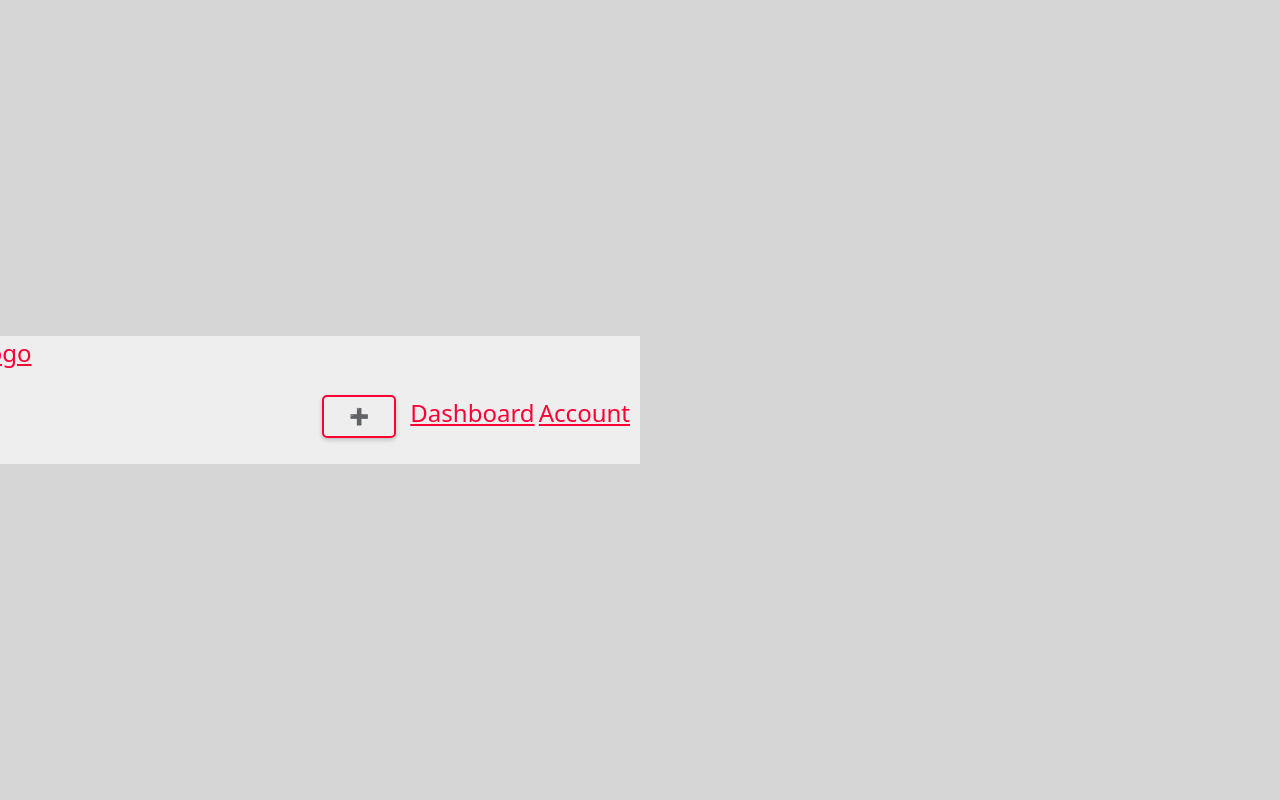
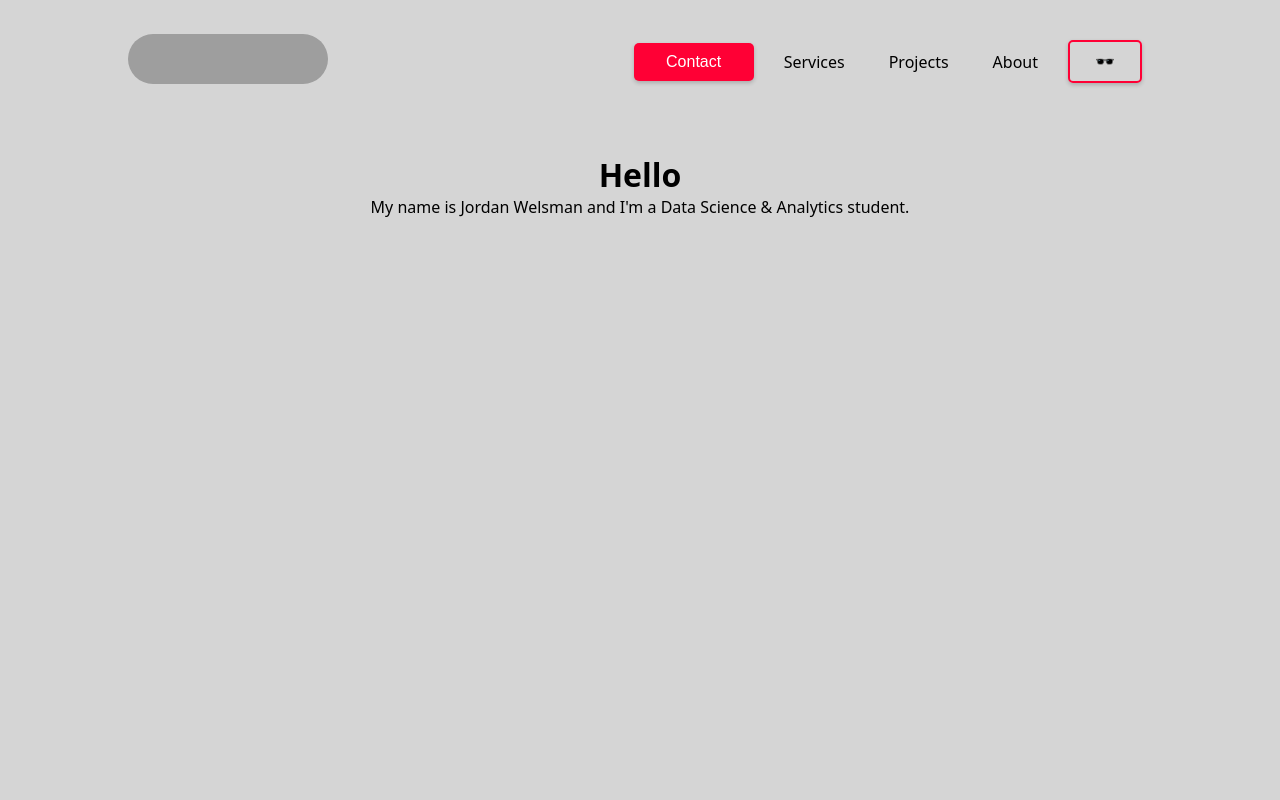
Before and after one commit to JordanWelsman/BU_WebProgramming, a PHP site: page /dashboard.php in a window 1280 px wide. Run offline with PHP 8.4, Linux system fonts and the light colour scheme; grey boxes are pictures that could not be loaded.

Commit message:
Made a lot of changes ot the dashboard and split CSS files into manageable chunks.

```diff
--- /dev/null
+++ b/css/button.css
@@ -0,0 +1,58 @@
+button {
+    min-width: 120px;
+    border-radius: 5px;
+    font-size: 1rem;
+    box-shadow: 0 2px 4px rgba(0, 0, 0, 0.2);
+    padding: 10px 25px;
+    margin: 10px;
+    cursor: pointer;
+    /* animation */
+    position: relative;
+    top: 0;
+    transition: top ease 0.5s;
+}
+
+button:hover {
+    /* animation */
+    top: -5px;
+}
+
+.button--primary {
+    background-color: var(--accent--red);
+    border: 0;
+    color: white;
+}
+
+.button--secondary {
+    background-color: var(--transparent);
+    border: 2px solid var(--accent--red);
+    color: var(--accent--red);
+}
+
+.button--small {
+    min-width: 0px;
+}
+
+.logo {
+    /* animation */
+    position: relative;
+    top: 0;
+    transition: top ease 0.5s;
+}
+
+.logo:hover {
+    /* animation */
+    top: -5px;
+}
+
+li a {
+    /* animation */
+    position: relative;
+    top: 0;
+    transition: top ease 0.5s;
+}
+
+li a:hover {
+    /* animation */
+    top: -5px;
+}
--- /dev/null
+++ b/css/color.css
@@ -0,0 +1,16 @@
+/* Site Colours */
+:root {
+    --light--background: #D5D5D5;
+    --dark--background: #404045;
+    --light--back: #EEE;
+    --light--col: #000;
+    --dark--back: #333;
+    --dark--col: #EEE;
+    --accent--red: #FF0035;
+    --transparent: rgba(0, 0, 0, 0);
+}
+
+/* Site Values */
+:root {
+    --wrapper_value: 10%;
+}
--- a/css/dashboard.css
+++ b/css/dashboard.css
@@ -1,39 +1,64 @@
-/* Elements */
-body {
-    align-content: initial;
+* {
+    box-sizing: 0;
+    margin: 0;
+    padding: 0;
+    background-color: var(--light--background);
 }
 
-nav {
-    display: flex;
-    width: 100vw;
-    background-color: var(--light--back);
+li, a {
+    font-family: system-ui;
+    font-weight: 500;
+    font-size: 16px;
+    color: var(--light--col);
+    text-decoration: none;
 }
 
-nav a {
-    justify-self: start;
+header {
+    display: flex;
+    justify-content: end;
+    align-items: center;
+    padding: 30px var(--wrapper_value);
 }
 
-nav ul {
-    justify-self: end;
+.logo {
+    cursor: pointer;
+    margin-right: auto;
 }
 
-ul li {
-    display: inline-block;
+.logo img {
+    border-radius: 50px;
 }
 
-a {
-    font-size: 1.5em;
+.nav__links {
+    list-style: none;
+}
+
+.nav__links li {
+    display: inline-block;
+    padding: 0px 20px;
+}
+
+.nav__links li a {
+    transition: all 0.3s ease 0s;
+}
+
+.nav__links li a:hover {
     color: var(--accent--red);
 }
 
-/* Classes */
-.wrapper {
-    margin-left: auto;
-    margin-right: auto;
-    max-width: 1200px;
-    min-width: 750px;
-    padding-left: 10px;
-    padding-right: 10px;
+button {
+    margin: 0 20px;
 }
 
-/* IDs */
+.page__content {
+    max-height: 100vh;
+    padding: 30px var(--wrapper_value);
+    display: flex;
+    flex-direction: column;
+}
+
+h1, h2, h3, h4, h5, h6, p {
+    color: var(--light--col);
+    font-family: system-ui;
+    margin: 0 auto;
+}
--- a/css/main.css
+++ b/css/main.css
@@ -1,15 +1,3 @@
-/* Site Colours */
-:root {
-    --light--background: #D5D5D5;
-    --dark--background: #404045;
-    --light--back: #EEE;
-    --light--col: #000;
-    --dark--back: #333;
-    --dark--col: #EEE;
-    --accent--red: #FF0035;
-    --transparent: rgba(0, 0, 0, 0)
-}
-
 /* Elements */
 body {
     width: 100vw;
@@ -20,25 +8,6 @@ body {
     justify-content: center;
     align-items: center;
     flex-wrap: nowrap;
-}
-
-button {
-    min-width: 120px;
-    border-radius: 5px;
-    font-size: 1rem;
-    box-shadow: 0 2px 4px rgba(0, 0, 0, 0.2);
-    padding: 10px 25px;
-    margin: 10px;
-    cursor: pointer;
-    /* animation */
-    position: relative;
-    top: 0;
-    transition: top ease 0.5s;
-}
-
-button:hover {
-    /* animation */
-    top: -5px;
 }
 
 .background--light {
@@ -81,20 +50,4 @@ button:hover {
     justify-content: center;
 }
 
-.button--primary {
-    background-color: var(--accent--red);
-    border: 0;
-    color: white;
-}
-
-.button--secondary {
-    background-color: var(--transparent);
-    border: 2px solid var(--accent--red);
-    color: var(--accent--red);
-}
-
-.button--small {
-    min-width: 0px;
-}
-
 /* IDs */
--- a/dashboard.php
+++ b/dashboard.php
@@ -4,30 +4,31 @@
     <meta charset="UTF-8">
     <meta http-equiv="X-UA-Compatible" content="IE=edge">
     <meta name="viewport" content="width=device-width, initial-scale=1.0">
-    <link rel="stylesheet" href="css/main.css">
+    <link rel="stylesheet" href="css/color.css">
     <link rel="stylesheet" href="css/dashboard.css">
+    <link rel="stylesheet" href="css/button.css">
     <link rel="shortcut icon" type="image/x-icon" href="ico/favicon.ico"/>
     <title>POSTS | Dashboard</title>
 </head>
 <body class="background--light" id="pageBody">
-    <nav>
-        <div class="wrapper">
-            <a href="../index.php"><img src="../ico/favicon-32x32.png" alt="POSTS Logo"></a>
-            <ul>
-                <button class="button--secondary button--small">➕</button>
-                <li><a href="dashboard.php">Dashboard</a></li>
-                <li><a href="account.php">Account</a></li>
+    <header>
+        <a class="logo" href="index.php"><img src="https://picsum.photos/200/50" alt="Site Logo"></a>
+        <a class="cta" href="#"><button class="button button--primary">Contact</button></a>
+        <nav>
+            <ul class="nav__links">
+                <li><a href="#">Services</a></li>
+                <li><a href="#">Projects</a></li>
+                <li><a href="#">About</a></li>
             </ul>
-        </div>
-    </nav>
-
-    <div class="wrapper">
-        <div class="pageContent">
-            <div class="topLeft"></div>
-            <div class="topRight"></div>
-            <div class="bottomLeft"></div>
-            <div class="bottomRight"></div>
-        </div>
+        </nav>
+        <a class="thc" href="#"><button class="button--secondary button--small" id="themeToggle">🕶️</button></a>
+    </header>
+    <div class="page__content">
+        <h1>Hello</h1>
+        <p>My name is Jordan Welsman and I'm a Data Science & Analytics student.</p>
     </div>
 </body>
+<footer>
+    <script src="js/scripts.js"></script>
+</footer>
 </html>
--- a/index.php
+++ b/index.php
@@ -4,7 +4,9 @@
     <meta charset="UTF-8">
     <meta http-equiv="X-UA-Compatible" content="IE=edge">
     <meta name="viewport" content="width=device-width, initial-scale=1.0">
+    <link rel="stylesheet" href="css/color.css">
     <link rel="stylesheet" href="css/main.css">
+    <link rel="stylesheet" href="css/button.css">
     <link rel="shortcut icon" type="image/x-icon" href="ico/favicon.ico"/>
     <title>POSTS | Welcome</title>
 </head>
```
